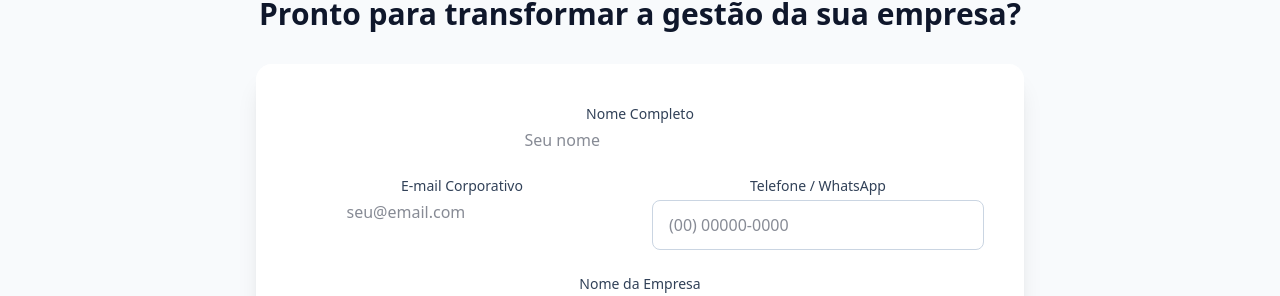
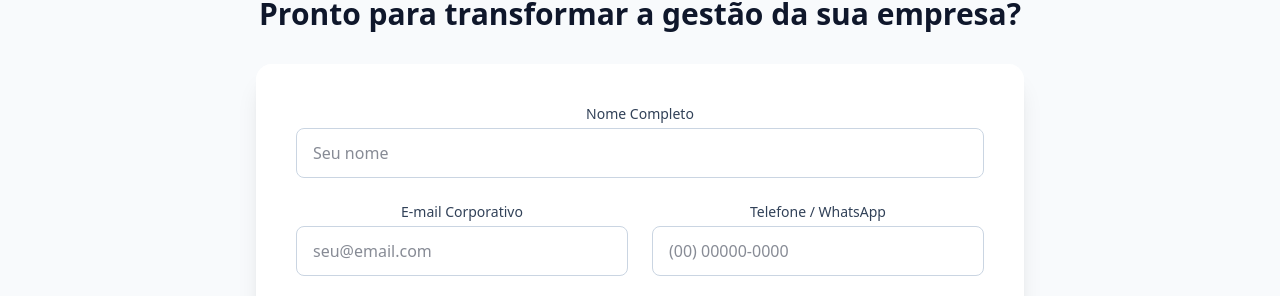
Before and after one commit to ivvacontabilidade-oss/ivva-contabilidade, a React (Vite) app: page / in a window 1280 px wide. Shown: the part 4132-4428 px from the top of the page. Built offline with nearby package versions, Linux system fonts and the light colour scheme.

Commit message:
Update ContactForm.tsx
ajustando design do formulario

```diff
--- a/src/components/ContactForm.tsx
+++ b/src/components/ContactForm.tsx
@@ -15,24 +15,24 @@
   <input type="hidden" name="_next" value="https://www.ivvacontabilidade.online/contato?enviado=1" />
           <div>
             <label htmlFor="name" className="block text-sm font-medium text-slate-700 mb-1">Nome Completo</label>
-            <input
+           <input
   type="text"
   id="name"
   name="name"
   required
-  className="..."
+  className="w-full px-4 py-3 rounded-lg border border-slate-300 focus:ring-2 focus:ring-blue-500 focus:border-blue-500 outline-none transition-all"
   placeholder="Seu nome"
 />
           </div>
           <div className="grid grid-cols-1 md:grid-cols-2 gap-6">
             <div>
               <label htmlFor="email" className="block text-sm font-medium text-slate-700 mb-1">E-mail Corporativo</label>
-              <input
+             <input
   type="email"
   id="email"
   name="email"
   required
-  className="..."
+  className="w-full px-4 py-3 rounded-lg border border-slate-300 focus:ring-2 focus:ring-blue-500 focus:border-blue-500 outline-none transition-all"
   placeholder="seu@email.com"
 />
             </div>
```
